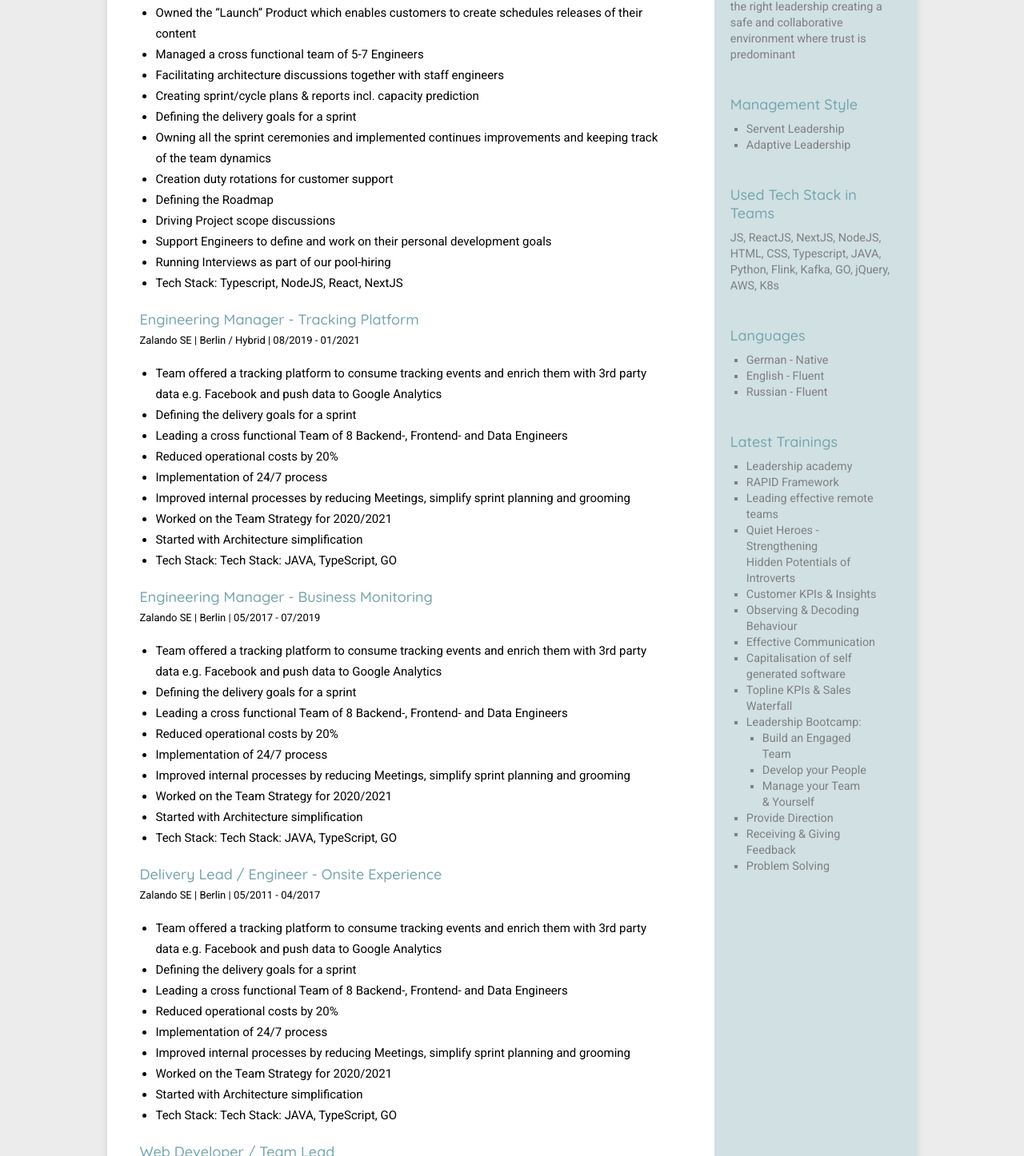
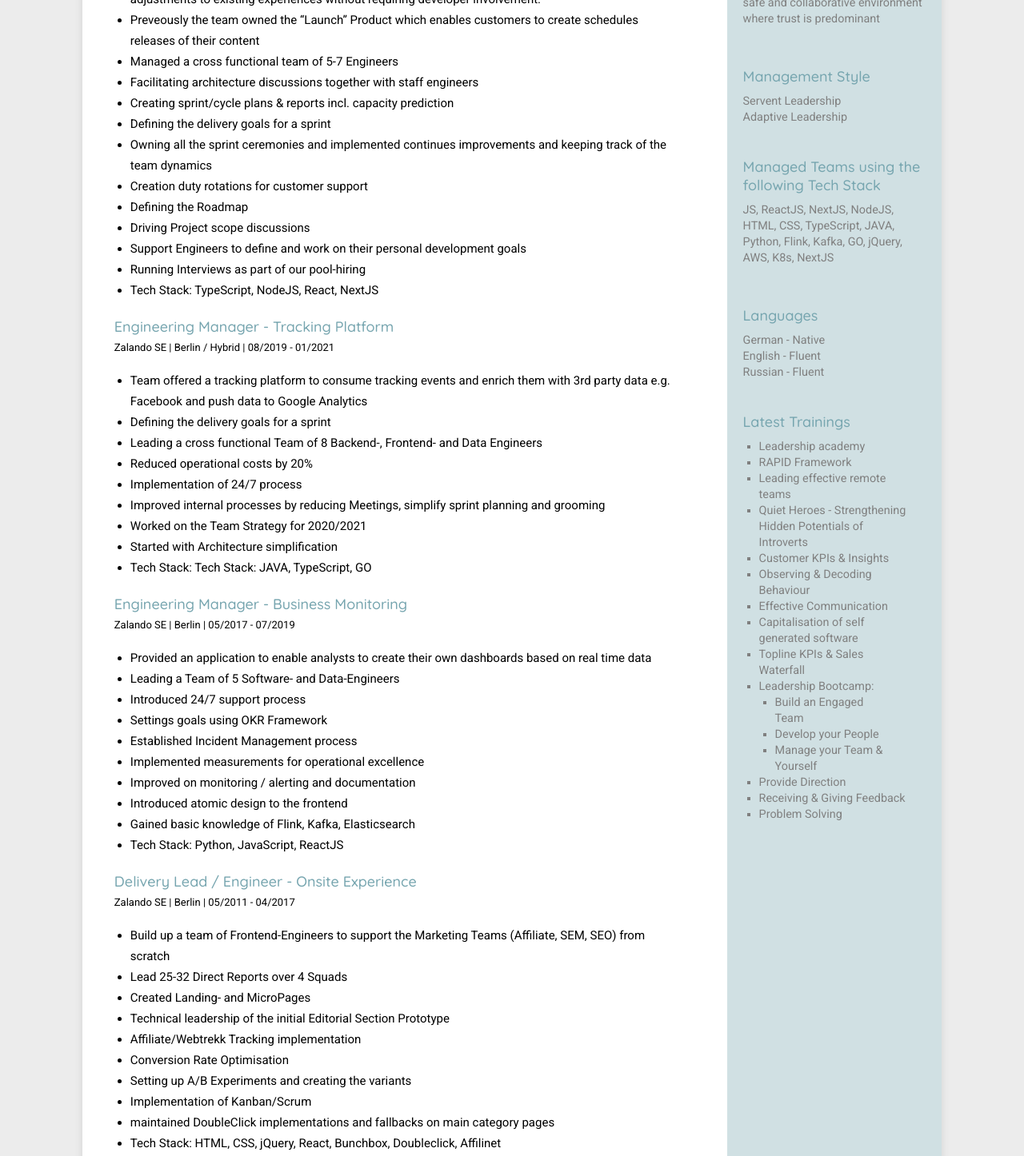
Before and after one commit to konstantinminster/cv-page, a plain HTML site: page index.html in a window 1280 px wide. Shown: the part 514-1960 px from the top of the page at 80% size. Drawn offline with Linux system fonts and the light colour scheme.

Commit message:
stable state

```diff
--- a/index.html
+++ b/index.html
@@ -12,14 +12,32 @@
         rel="stylesheet">
 
 <body>
-    <div id="wrapper">
-        <div class="main">
-            <section class="header-main">
+    <div id="page">
+        <header class="header">
+            <div class="header-main">
                 <h1>Konstantin Minster</h1>
                 <p>(Senior) Engineering Manager</p>
-            </section>
+            </div>
+            <div class="header-sidebar">
+                <ul class="contact-data">
+                    <li class="mail"><img width="15" height="15" src="https://img.icons8.com/material-outlined/15/new-post.png" alt="new-post"/> <a href="mailto:konstantin@minster.biz">konstantin@minster.biz</a></li>
+                    <li class="address"><img width="15" height="15" src="https://img.icons8.com/material-outlined/24/home--v2.png" alt="home--v2"/> Grumbkowstr. 67, 13156 Berlin</li>
+                    <li class="phone"><img width="15" height="15" src="https://img.icons8.com/windows/15/phone.png" alt="phone"/> +49 160 3611115</li>
+                    <li class="nationality"><img width="15" height="15" src="https://img.icons8.com/ios/15/globe--v1.png" alt="globe--v1"/> German</li>
+                    <li class="linkedin-profil"><img width="15" height="15" src="https://img.icons8.com/fluency-systems-regular/15/linkedin.png" alt="linkedin"/> <a href="https://www.linkedin.com/in/konstantin-minster-38b23938/" target="_blank">LinkedIn</a></li>
+                </ul>
+            </div>
+        </header>
+        <main class="wrapper-main">
+            <div class="main">
                 <section class="experience">
                     <h2>Experience</h2>
+                    <!--<div class="experience-item">
+                        <h3>Career Break</h3>
+                        <h4>Remote | 04/2024 - now</h4>
+                        Focus on learning new skills  (e.g. LLM, KI in Software Engineering process)
+
+                    </div>-->
                     <div class="experience-item">
                         <h3>Senior Engineering Manager - Creators</h3>
                         <h4>Contentful GmbH | Berlin / Hybrid | 02/2021 - 03/2024</h4>
@@ -34,7 +52,7 @@
                                 Experience Builder, customer marketers/editors can make adjustments to
                                 existing experiences without requiring developer involvement.
                             </li>
-                        <li>Owned the “Launch” Product which enables customers to create schedules
+                            <li>Preveously the team owned the “Launch” Product which enables customers to create schedules
                                 releases of their content</li>
                             <li>Managed a cross functional team of 5-7 Engineers
                             </li>
@@ -50,7 +68,7 @@
                             <li>Support Engineers to define and work on their personal development
                                 goals</li>
                             <li>Running Interviews as part of our pool-hiring</li>
-                        <li>Tech Stack: Typescript, NodeJS, React, NextJS</li>
+                            <li>Tech Stack: TypeScript, NodeJS, React, NextJS</li>
                         </ul>
                     </div>
                     <div class="experience-item">
@@ -78,39 +96,35 @@
                         <h4>Zalando SE | Berlin | 05/2017 - 07/2019 </h4>
                         <ul>
                             <li>
-                            Team offered a tracking platform to consume tracking events and enrich
-                            them with 3rd party data e.g. Facebook and push data to Google Analytics</li>
-                        <li>Defining the delivery goals for a sprint</li>
-                        <li>Leading a cross functional Team of 8 Backend-, Frontend- and Data
-                            Engineers
-                        </li>
-                        <li>Reduced operational costs by 20%</li>
-                        <li>Implementation of 24/7 process</li>
-                        <li>Improved internal processes by reducing Meetings, simplify sprint
-                            planning and grooming
-                        <li>Worked on the Team Strategy for 2020/2021</li>
-                        <li>Started with Architecture simplification</li>
-                        <li>Tech Stack: Tech Stack: JAVA, TypeScript, GO</li>
+                                Provided an application to enable analysts to create their own dashboards
+    based on real time data</li>
+                        <li>Leading a Team of 5 Software- and Data-Engineers</li>
+                        <li>Introduced 24/7 support process</li>
+                        <li>Settings goals using OKR Framework</li>
+                        <li>Established Incident Management process</li>
+                        <li>Implemented measurements for operational excellence</li>
+                        <li>Improved on monitoring / alerting and documentation</li>
+                            <li>Introduced atomic design to the frontend</li>
+                            <li>Gained basic knowledge of Flink, Kafka, Elasticsearch</li>
+                            <li>Tech Stack: Python, JavaScript, ReactJS</li>
                         </ul>
                     </div>
                     <div class="experience-item">
                         <h3>Delivery Lead / Engineer - Onsite Experience</h3>
                         <h4>Zalando SE | Berlin | 05/2011 - 04/2017</h4>
                         <ul>
-                        <li>
-                            Team offered a tracking platform to consume tracking events and enrich
-                            them with 3rd party data e.g. Facebook and push data to Google Analytics</li>
-                        <li>Defining the delivery goals for a sprint</li>
-                        <li>Leading a cross functional Team of 8 Backend-, Frontend- and Data
-                            Engineers
-                        </li>
-                        <li>Reduced operational costs by 20%</li>
-                        <li>Implementation of 24/7 process</li>
-                        <li>Improved internal processes by reducing Meetings, simplify sprint
-                            planning and grooming
-                        <li>Worked on the Team Strategy for 2020/2021</li>
-                        <li>Started with Architecture simplification</li>
-                        <li>Tech Stack: Tech Stack: JAVA, TypeScript, GO</li>
+                            <li>Build up a team of Frontend-Engineers to support the Marketing Teams
+                                (Affiliate, SEM, SEO) from scratch</li>
+                            <li>Lead 25-32 Direct Reports over 4 Squads</li>
+                            <li>Created Landing- and MicroPages</li>
+                            <li>Technical leadership of the initial Editorial Section Prototype</li>
+                            <li>Affiliate/Webtrekk Tracking implementation</li>
+                            <li>Conversion Rate Optimisation</li>
+                            <li>Setting up A/B Experiments and creating the variants</li>
+                            <li>Implementation of Kanban/Scrum</li>
+                            <li>maintained DoubleClick implementations and fallbacks on main category
+                                pages</li>
+                            <li>Tech Stack: HTML, CSS, jQuery, React, Bunchbox, Doubleclick, Affilinet</li>
                         </ul>
                     </div>
                     <div class="experience-item">
@@ -161,14 +175,6 @@
                 </section>
             </div>
             <div class="sidebar">
-            <section class="header-sidebar">
-                <ul class="contact-data">
-                    <li class="mail"><a href="mailto:konstantin@minster.biz">konstantin@minster.biz</a></li>
-                    <li class="address">Grumbkowstr. 67, 13156 Berlin</li>
-                    <li class="phone">+49 160 3611115</li>
-                    <li class="nationality">German</li>
-                </ul>
-            </section>
                 <div class="sidebar-section">
                     <h3>Profile</h3>
                     <p>With over 15 years of experience in
@@ -187,7 +193,7 @@
                 </div>
                 <div class="sidebar-section">
                     <h3>Management Style</h3>
-                <ul>
+                    <ul class="no-bullets">
                         <li>
                             Servent Leadership
                         </li>
@@ -195,14 +201,14 @@
                     </ul>
                 </div>
                 <div class="sidebar-section">
-                <h3>Used Tech Stack in Teams</h3>
+                    <h3>Managed Teams using the following Tech Stack</h3>
                     <p>JS, ReactJS, NextJS, NodeJS, HTML,
-                    CSS, Typescript, JAVA, Python, Flink,
-                    Kafka, GO, jQuery, AWS, K8s</p>
+                        CSS, TypeScript, JAVA, Python, Flink,
+                        Kafka, GO, jQuery, AWS, K8s, NextJS</p>
                 </div>
                 <div class="sidebar-section">
                     <h3>Languages</h3>
-                <ul>
+                    <ul class="no-bullets">
                         <li>
                             German - Native
                         </li>
@@ -238,6 +244,7 @@
                     </ul>
                 </div>
             </div>
+        </main>
     </div>
 </body>
 
--- a/style.css
+++ b/style.css
@@ -5,44 +5,51 @@
 body {
     background-color: rgb(236, 236, 236);
     font-size: 15px;
+}
+
+#page {
+    background-color: white;
+    margin: 20px auto;
+    width: 85%;
+    min-width: 990px;
+    max-width: 1440px;
+    font-family: "roboto", Verdana, Geneva, Tahoma, sans-serif;
+    box-shadow: 0px 5px 10px lightgray;
+    border-radius: 10px;
 
 }
 
-#wrapper {
-    background-color: white;
-    margin: 20px auto;
-    width: 80%;
-    min-width: 990px;
-    max-width: 1440px;
+.wrapper-main,
+.header {
     display: flex;
     flex-direction: row;
     flex-wrap: nowrap;
     justify-content: center;
-    font-family: "roboto", Verdana, Geneva, Tahoma, sans-serif;
-    box-shadow: 0px 5px 10px lightgray;
-    border-radius: 10px;
     overflow: hidden;
+
 }
 
-.main {
+.main,
+.header-main {
     width: 75%;
-    padding: 40px;
+    padding: 20px 40px 40px 40px;
 }
 
-.header-main {
-    height: 120px;
-}
-
-h1, h2, h3, h4, p {
+h1,
+h2,
+h3,
+h4,
+p {
     padding: 0px;
     margin: 0px;
 }
 
-h1, h2, h3 {
+h1,
+h2,
+h3 {
     color: #76a5af;
     font-family: "Quicksand", cursive;
     font-weight: normal;
-
 }
 
 h1 {
@@ -50,7 +57,7 @@ h1 {
 }
 
 h2 {
-    margin-top: 30px;
+    margin-top: 0px;
     font-size: 30px;
 }
 
@@ -74,7 +81,6 @@ h4 {
     padding: 0 20px;
 }
 
-
 .sidebar {
     background-color: #d0e0e3;
     width: 25%;
@@ -84,7 +90,7 @@ h4 {
     min-height: 180px;
     background-color: #a2c4c9;
     padding: 20px;
-    margin-bottom: 30px;
+    width: 25%;
 }
 
 .header-sidebar a {
@@ -97,7 +103,7 @@ h4 {
 }
 
 .contact-data {
-    padding: 15px 0 0 30px;
+    padding: 15px 0 0 0px;
     margin: 0px;
     list-style: none;
 }
@@ -105,13 +111,20 @@ h4 {
 .contact-data LI {
     font-size: 13px;
     line-height: 30px;
+    display: flex;
+    justify-content: left;
+    align-items: center;
+    /* center icons vertical */
+}
+
+.contact-data LI IMG {
+    margin-right: 10px;
 }
 
 .sidebar-section {
     padding: 10px 20px;
     font-size: 0.9rem;
     color: grey;
-
 }
 
 .sidebar-section h3 {
@@ -128,3 +141,19 @@ h4 {
     margin: 0px;
     line-height: 20px;
 }
+
+.sidebar-section .no-bullets {
+    padding: 0px;
+    margin: 0px;
+}
+
+.sidebar-section .no-bullets LI {
+    list-style-type: none;
+    padding: 0px;
+    margin: 0px;
+}
+
+P {
+    margin: 10px 0px;
+    display: block;
+}
```
Lines whose indentation alone changed are shown as unchanged.
